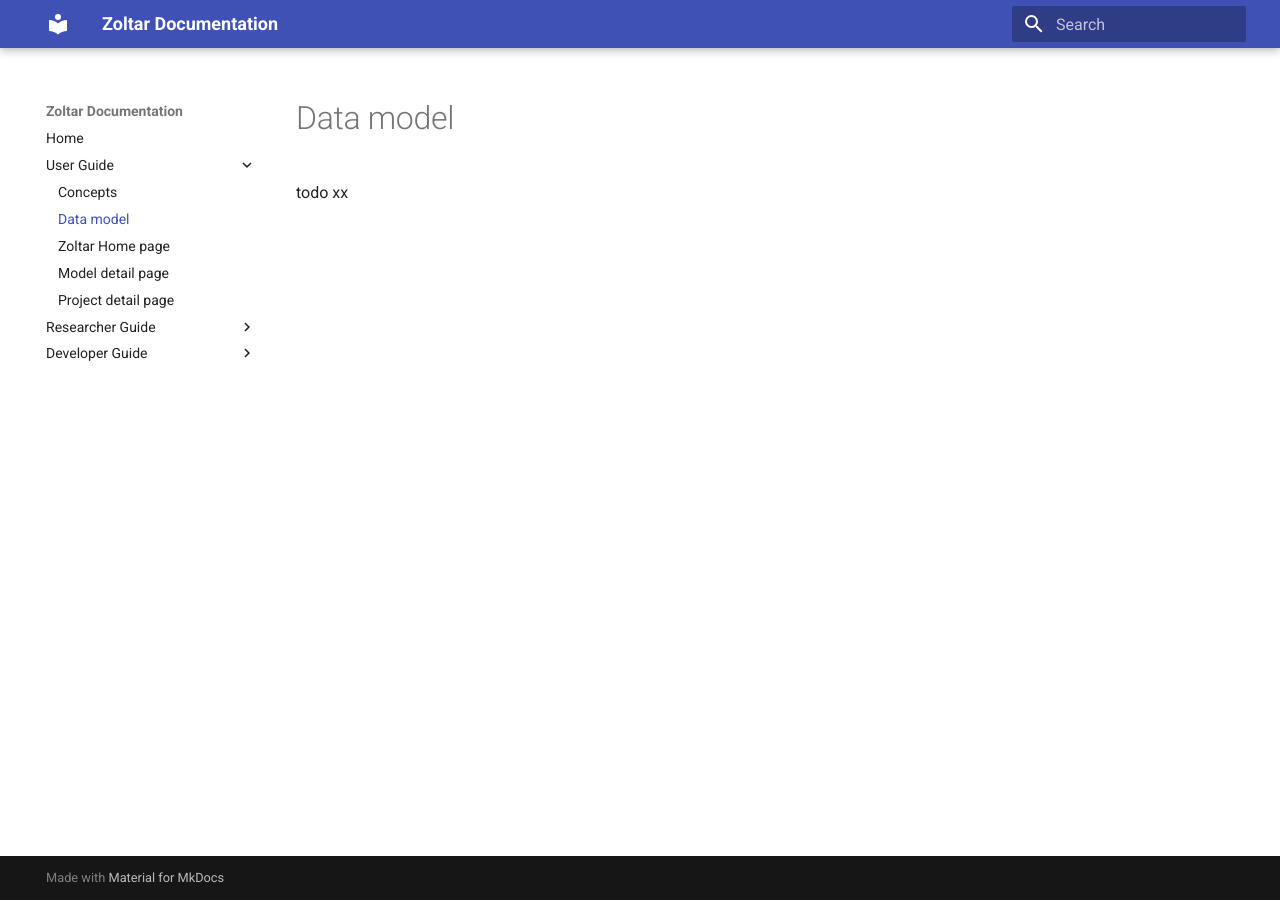
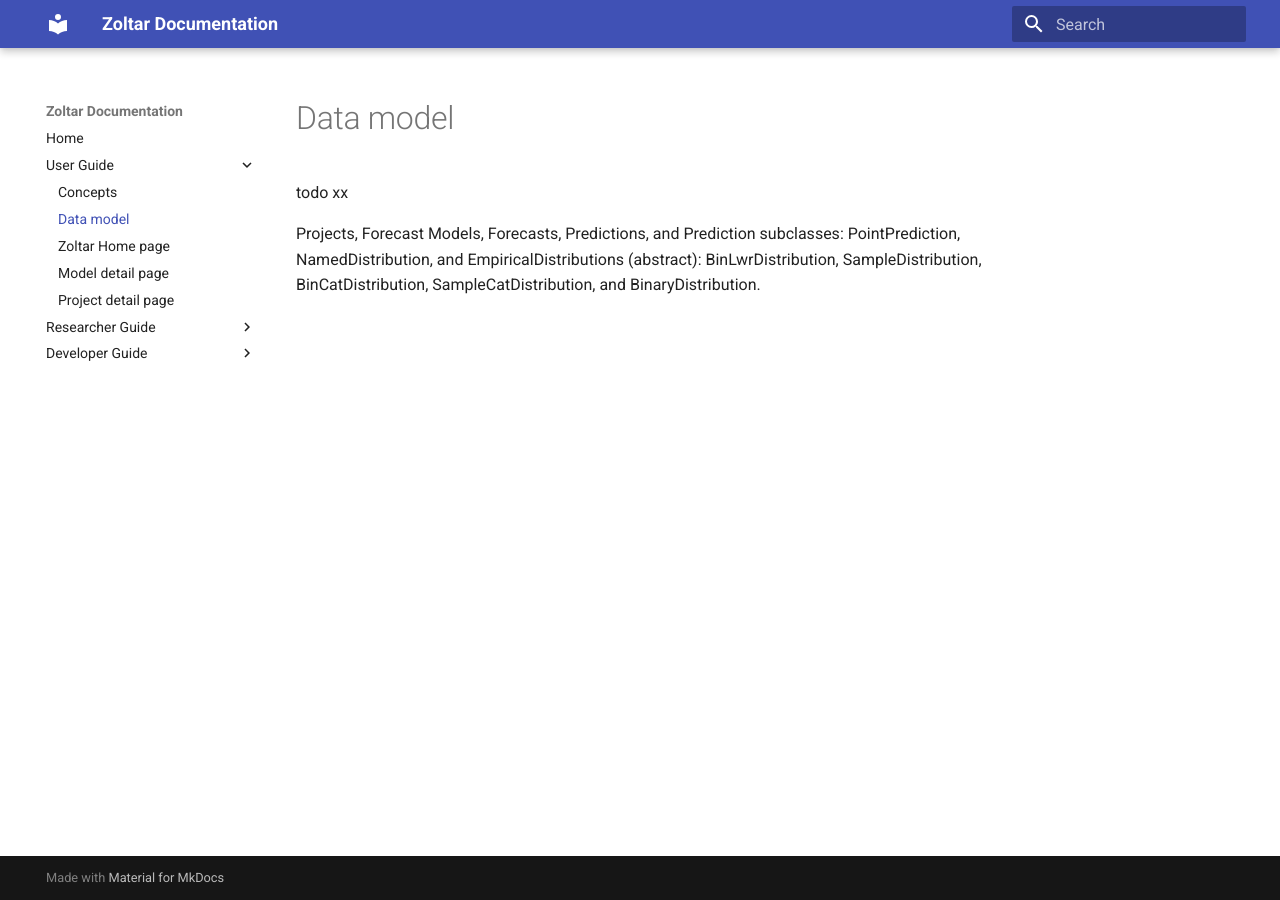
Before and after one commit to reichlab/docs.zoltardata, an MkDocs documentation site: the page built from docs/DataModel.md, in a window 1280 px wide. Built offline with MkDocs 1.6.1 and Material for MkDocs 9.7.7, drawn with Linux system fonts in a browser that asks for light colours.

```diff
--- a/docs/DataModel.md
+++ b/docs/DataModel.md
@@ -1,3 +1,7 @@
 # Data model
 
 todo xx
+
+Projects, Forecast Models, Forecasts, Predictions, and Prediction subclasses: PointPrediction,
+NamedDistribution, and EmpiricalDistributions (abstract): BinLwrDistribution, SampleDistribution, BinCatDistribution,
+SampleCatDistribution, and BinaryDistribution.
```
Also changed, not shown: docs/FileFormats.md (+34 -17 lines).
